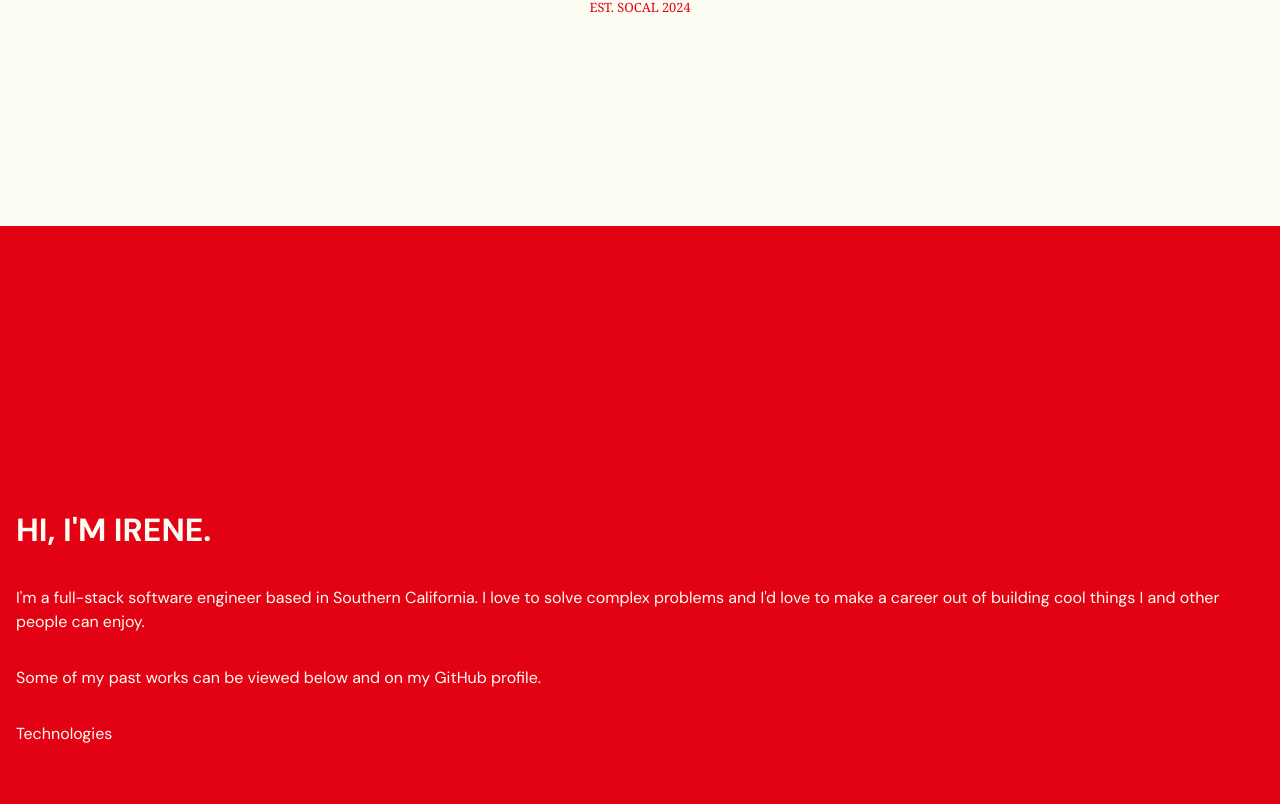
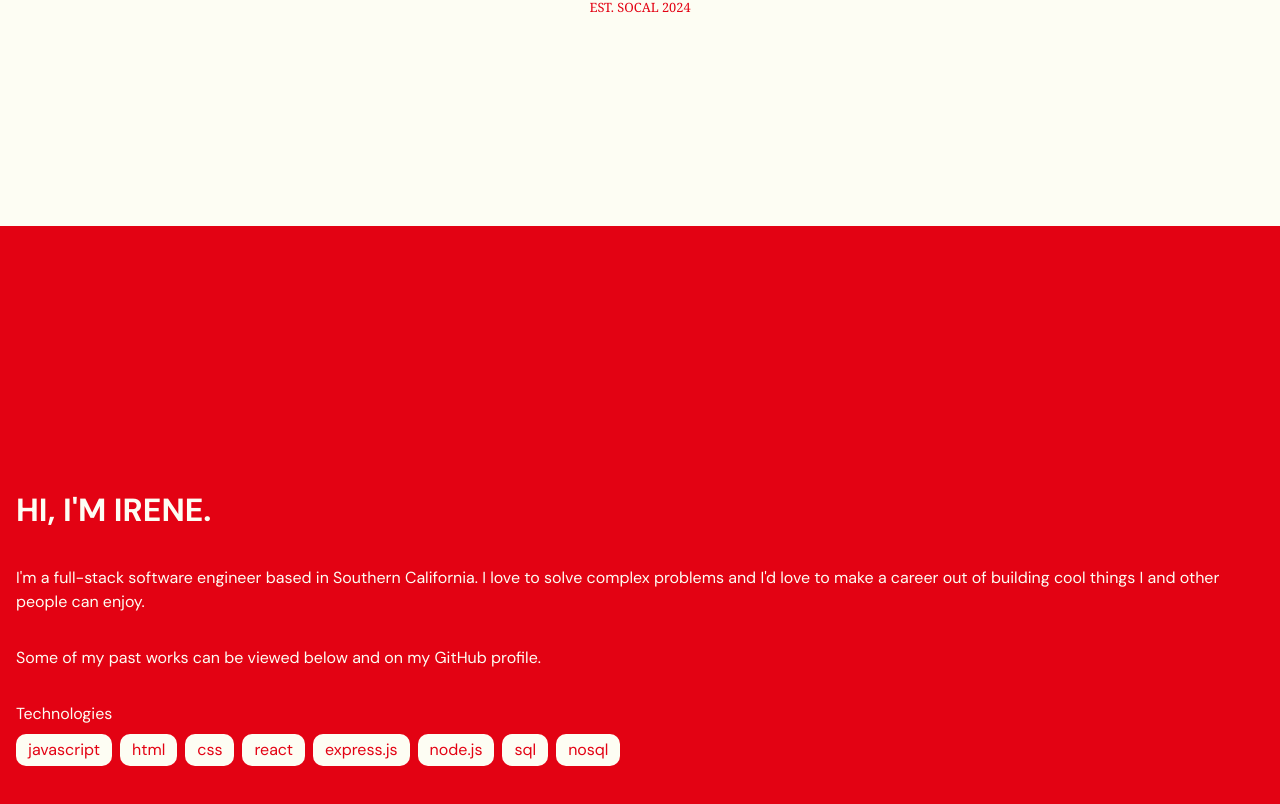
Before and after one commit to irene-panis/portfolio2024, a React (Vite) app: page / in a window 1280 px wide. Shown: the part 574-1378 px from the top of the page. Built offline with nearby package versions, Linux system fonts and the light colour scheme.

Commit message:
add tech list to work intro

```diff
--- a/src/index.css
+++ b/src/index.css
@@ -97,3 +97,10 @@ section.main-cont {
   background-color: var(--nav-color);
   color: var(--nav-text-color);
 }
+
+.tech-list li {
+  background-color: var(--nav-text-color);
+  color: var(--nav-color);
+  padding: 0.25rem 0.75rem;
+  border-radius: 10px;
+}
--- a/src/sections/work/components/Tech.jsx
+++ b/src/sections/work/components/Tech.jsx
@@ -5,8 +5,18 @@ export const Tech = () => {
       <p className="uppercase font-bold text-[2em]">Hi, I'm Irene.</p>
       <p>I'm a full-stack software engineer based in Southern California. I love to solve complex problems and I'd love to make a career out of building cool things I and other people can enjoy.</p>
       <p>Some of my past works can be viewed below and on my GitHub profile.</p>
-      <div className="techs">
+      <div className="techs flex flex-col gap-2">
         <p>Technologies</p>
+        <ul className="tech-list flex flex-wrap gap-2 list-none lowercase">
+          <li>JavaScript</li>
+          <li>HTML</li>
+          <li>CSS</li>
+          <li>React</li>
+          <li>Express.js</li>
+          <li>Node.js</li>
+          <li>SQL</li>
+          <li>NoSQL</li>
+        </ul>
       </div>
     </div>
   )
```
